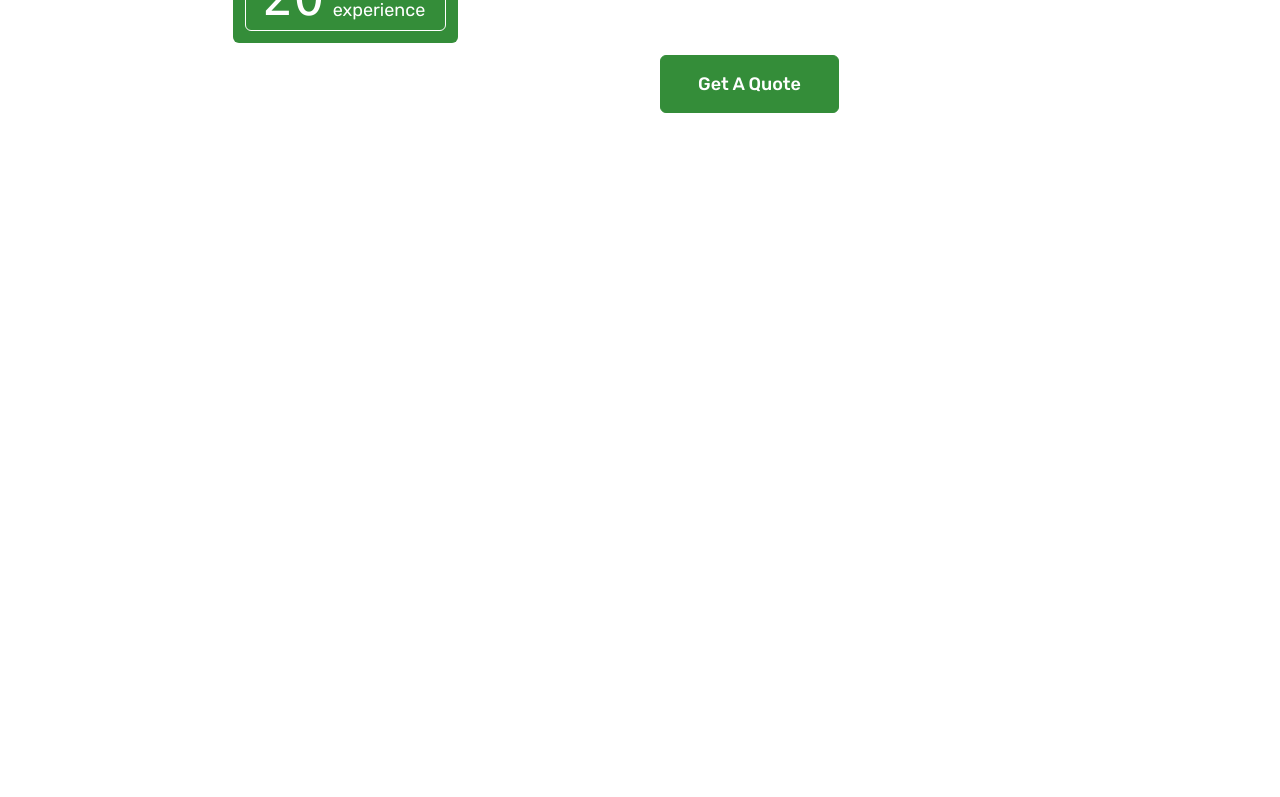
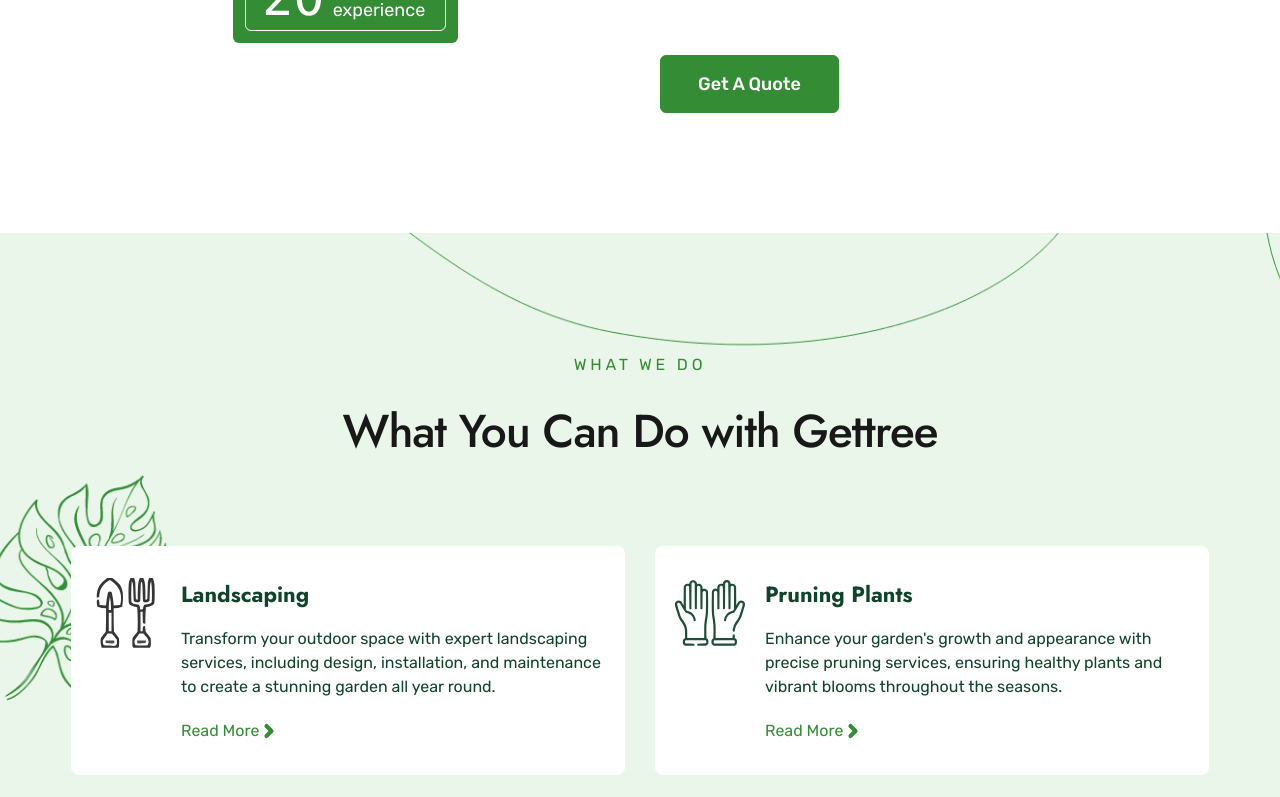
Before and after one commit to Alazar351/landscape-c1, a Next.js app: page / in a window 1280 px wide. Shown: the part 2000-2797 px from the top of the page. Before the commit the page ends 2233 px from the top, so only its background shows below. Built offline with nearby package versions, Linux system fonts and the light colour scheme.

Commit message:
Services done

```diff
--- a/src/app/globals.css
+++ b/src/app/globals.css
@@ -4,7 +4,7 @@
 
 @layer base {
   :root {
-    --background: 125 39% 94%;
+    --background: 120 39% 94%;
     --foreground: 222.2 84% 4.9%;
 
     --card: 0 0% 100%;
@@ -13,7 +13,7 @@
     --popover: 0 0% 100%;
     --popover-foreground: 222.2 84% 4.9%;
 
-    --primary: 123 46% 38%;
+    --primary: 120 46% 38%;
     --primary-foreground: 151 63% 16%;
 
     --secondary: 210 40% 96.1%;
@@ -77,4 +77,11 @@
   .underline-effect::after {
     @apply absolute bottom-[-4px] left-0 h-[3px] w-full origin-bottom-right scale-x-0 bg-primary transition-transform duration-300 content-[''] hover:origin-bottom-left hover:scale-x-100;
   }
+  .underline-effect-white {
+    @apply relative p-0;
+  }
+
+  .underline-effect-white::after {
+    @apply absolute bottom-[-4px] left-0 h-[3px] w-full origin-bottom-left scale-x-0 bg-white transition-transform duration-300 content-[''] hover:scale-x-100;
+  }
 }
--- a/src/app/page.tsx
+++ b/src/app/page.tsx
@@ -1,6 +1,7 @@
 import About from "@/components/About";
 import Hero from "@/components/Hero";
 import MainServices from "@/components/MainServices";
+import Services from "@/components/Services";
 
 export default function Home() {
   return (
@@ -8,6 +9,7 @@
       <Hero />
       <MainServices />
       <About />
+      <Services />
     </>
   );
 }
--- a/src/components/About.tsx
+++ b/src/components/About.tsx
@@ -7,6 +7,35 @@
 import { Gear, Stats } from "../../public";
 import Link from "next/link";
 import { Button } from "./ui/button";
+import { motion } from "framer-motion";
+
+const fadeInAnimationBT = {
+  initial: {
+    opacity: 0,
+    y: 100,
+  },
+  animate: {
+    opacity: 1,
+    y: 0,
+    transition: {
+      duration: 0.5,
+    },
+  },
+};
+
+const fadeInAnimationLR = {
+  initial: {
+    opacity: 0,
+    x: -25,
+  },
+  animate: {
+    opacity: 1,
+    x: 0,
+    transition: {
+      duration: 0.5,
+    },
+  },
+};
 
 export default function About() {
   return (
@@ -28,11 +57,19 @@
           </div>
         </div>
         <div className="flex w-full flex-col">
-          <div className="mb-14">
-            <p className="uppercase tracking-[3.8px] text-primary">About us</p>
-            <p className="my-5 text-[46px] font-medium tracking-[-1px] text-[#181818]">
+          <motion.div
+            initial="initial"
+            whileInView="animate"
+            viewport={{ once: true, amount: 0.3 }}
+            variants={fadeInAnimationBT}
+            className="mb-14"
+          >
+            <h2 className="uppercase tracking-[3.8px] text-primary">
+              About us
+            </h2>
+            <h3 className="my-5 font-jost text-[46px] font-medium tracking-[-1px] text-[#181818]">
               Your Trusted Landscaping Partner
-            </p>
+            </h3>
             <p className="text-muted-foreground">
               With over two decades of expertise in the landscaping industry, we
               are dedicated to transforming your outdoor spaces into beautiful,
@@ -40,10 +77,16 @@
               lawn maintenance, our skilled professionals ensure exceptional
               quality and service.
             </p>
-          </div>
+          </motion.div>
           <div className="flex justify-between">
             <div className="flex flex-col gap-10">
-              <div className="flex items-center justify-center gap-6">
+              <motion.div
+                initial="initial"
+                whileInView="animate"
+                viewport={{ once: true, amount: 0.9 }}
+                variants={fadeInAnimationLR}
+                className="flex items-center justify-center gap-6"
+              >
                 <Gear className="size-[70px] fill-primary" />
                 <div>
                   <Link
@@ -56,8 +99,14 @@
                     Tailored solutions for every project
                   </p>
                 </div>
-              </div>
-              <div className="flex items-center justify-center gap-6">
+              </motion.div>
+              <motion.div
+                initial="initial"
+                whileInView="animate"
+                viewport={{ once: true, amount: 0.9 }}
+                variants={fadeInAnimationLR}
+                className="flex items-center justify-center gap-6"
+              >
                 <Stats className="size-[70px] fill-primary" />
                 <div>
                   <Link
@@ -70,7 +119,7 @@
                     Delivering excellence in every project
                   </p>
                 </div>
-              </div>
+              </motion.div>
             </div>
             <Image
               src={Img2}
--- a/src/components/Hero.tsx
+++ b/src/components/Hero.tsx
@@ -24,7 +24,7 @@
 
 export default function Hero() {
   return (
-    <section className="relative flex h-[100vh] items-center justify-center md:items-end">
+    <section className="relative flex h-[100vh] items-center justify-center overflow-hidden md:items-end">
       <Image
         src={Bg}
         alt="background"
@@ -41,12 +41,12 @@
           variants={containerVariants}
           className="flex flex-col items-center border border-transparent md:items-start"
         >
-          <motion.p
+          <motion.h1
             variants={itemVariants}
             className="font-medium uppercase tracking-[4px] text-primary"
           >
             Premium Landscaping Services
-          </motion.p>
+          </motion.h1>
           <motion.p
             variants={itemVariants}
             className="mt-3 text-wrap text-center font-jost text-[50px] font-semibold tracking-[-0.8px] text-primary-foreground md:text-left"
--- a/src/components/MainServices.tsx
+++ b/src/components/MainServices.tsx
@@ -42,7 +42,7 @@
             href="/Services/Landscaping"
             className="text-[20px] font-bold text-primary-foreground hover:text-primary"
           >
-            <p className="">Landscaping Services</p>
+            <p>Landscaping Services</p>
           </Link>
           <p className="mt-4 text-primary-foreground">
             Enhance your outdoor space with our professional landscaping
--- /dev/null
+++ b/src/components/Services.tsx
@@ -0,0 +1,127 @@
+"use client";
+
+import Image from "next/image";
+import Bg from "../../public/assets/mask-services.png";
+import CardBg from "../../public/assets/service-card-bg.png";
+import { Gloves, Tools, WateringCan, Sprout } from "../../public";
+import Link from "next/link";
+import { ChevronRight } from "lucide-react";
+import { motion } from "framer-motion";
+
+const services = [
+  {
+    title: "Landscaping",
+    href: "/Services/Landscaping",
+    description:
+      "Transform your outdoor space with expert landscaping services, including design, installation, and maintenance to create a stunning garden all year round.",
+    icon: (
+      <Tools className="size-[70px] fill-primary-foreground group-hover:fill-white" />
+    ),
+  },
+  {
+    title: "Pruning Plants",
+    href: "/Services/Pruning-Plants",
+    description:
+      "Enhance your garden's growth and appearance with precise pruning services, ensuring healthy plants and vibrant blooms throughout the seasons.",
+    icon: (
+      <Gloves className="size-[70px] fill-primary-foreground group-hover:fill-white" />
+    ),
+  },
+  {
+    title: "Irrigation & Drainage",
+    href: "/Services/Irrigation-and-Drainage",
+    description:
+      "Keep your lawn lush and green with efficient irrigation systems and drainage solutions that prevent waterlogging and promote healthy plant growth.",
+    icon: (
+      <Sprout className="size-[70px] fill-primary-foreground group-hover:fill-white" />
+    ),
+  },
+  {
+    title: "Garden Maintenance",
+    href: "/Services/Garden-Maintenance",
+    description:
+      "Ensure a healthy, vibrant garden with regular maintenance, including mowing, weeding, fertilizing, and pest control for year-round beauty.",
+    icon: (
+      <WateringCan className="size-[70px] fill-primary-foreground group-hover:fill-white" />
+    ),
+  },
+];
+
+const fadeInAnimationBT = {
+  initial: {
+    opacity: 0,
+    y: 50,
+  },
+  animate: {
+    opacity: 1,
+    y: 0,
+    transition: {
+      duration: 0.5,
+    },
+  },
+};
+
+export default function Services() {
+  return (
+    <section className="relative bg-background py-[120px]">
+      <Image
+        src={Bg}
+        alt="background"
+        fill
+        priority
+        placeholder="blur"
+        sizes="100vw"
+        className="pointer-events-none absolute inset-0 z-0 object-cover object-center"
+      />
+      <div className="container flex flex-col items-center justify-center">
+        <div className="mb-[60px] text-center">
+          <h2 className="uppercase tracking-[3.8px] text-primary">
+            What we do
+          </h2>
+          <p className="my-5 font-jost text-[46px] font-medium tracking-[-1px] text-[#181818]">
+            What You Can Do with Gettree
+          </p>
+        </div>
+        <div className="grid w-full gap-[30px] px-4 sm:grid-cols-2">
+          {services.map((service, idx) => (
+            <motion.div
+              initial="initial"
+              whileInView="animate"
+              viewport={{ once: true, amount: 0.2 }}
+              variants={fadeInAnimationBT}
+              key={idx}
+            >
+              <div className="group relative flex w-full flex-col items-center justify-center gap-5 overflow-hidden rounded-lg bg-white px-5 py-8 transition-transform duration-700 ease-in-out hover:-translate-y-2 sm:flex-row sm:items-start">
+                <Image
+                  src={CardBg}
+                  fill
+                  alt="plant background"
+                  className="absolute inset-0 -z-20 scale-[1.2] object-cover object-center opacity-0 transition-all duration-500 ease-in-out group-hover:scale-100 group-hover:opacity-100"
+                />
+                <div className="absolute inset-0 -z-10 bg-primary-foreground opacity-0 transition-opacity duration-500 ease-in-out group-hover:opacity-50"></div>
+                <div>{service.icon}</div>
+                <div className="flex flex-col items-center sm:items-start">
+                  <Link
+                    href={service.href}
+                    className="underline-effect-white mb-4 font-jost text-[22px] font-bold text-primary-foreground group-hover:text-white"
+                  >
+                    {service.title}
+                  </Link>
+                  <p className="mb-5 text-center text-primary-foreground group-hover:text-white sm:text-left">
+                    {service.description}
+                  </p>
+                  <Link
+                    href={service.href}
+                    className="flex items-center justify-center text-primary group-hover:text-white"
+                  >
+                    Read More <ChevronRight size={20} strokeWidth={5} />
+                  </Link>
+                </div>
+              </div>
+            </motion.div>
+          ))}
+        </div>
+      </div>
+    </section>
+  );
+}
```
Also changed, not shown: public/assets/service-card-bg.png (added), public/svg/WateringCan.svg.
